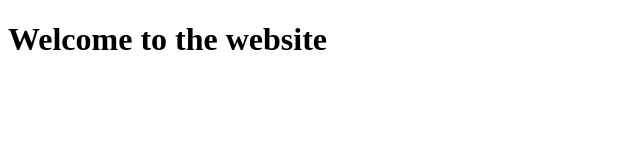
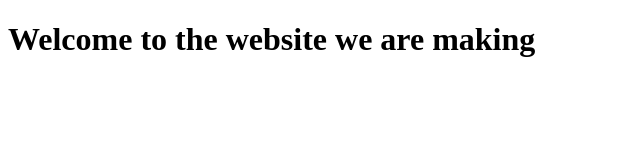
Before and after one commit to LouisW92/MiniProject1, a plain HTML site: page index.html in a window 1280 px wide. Shown: the whole page, without its empty margins (0-640 px from the left). Drawn offline with Linux system fonts and the light colour scheme.

Commit message:
added HTML wording

```diff
--- a/index.html
+++ b/index.html
@@ -7,7 +7,7 @@
 </head>
 <body>
     <h1>
-        Welcome  to the website
+        Welcome  to the website we are making
     </h1>
 </body>
 </html>
```
